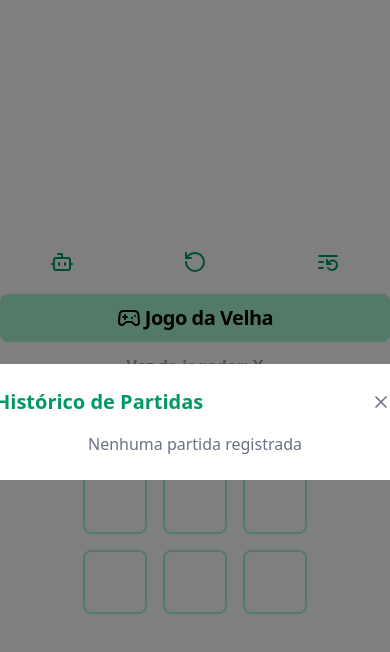
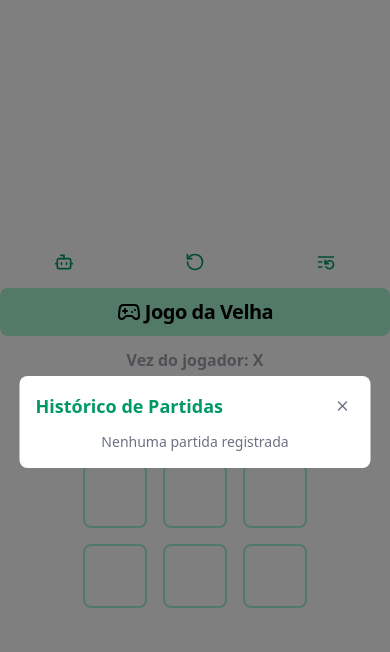
Before and after one commit to Tonybsilva-dev/tic-tac-toe-ai, a React (Vite) app: page / in a window 390 px wide. Both pictures are taken after a click on the button 327 px from the left and 262 px from the top of the page. Shown: the top 652 px of the page. Built offline with nearby package versions, Linux system fonts and the light colour scheme.

Commit message:
fix: dialog responsivity

```diff
--- a/src/components/game-history.tsx
+++ b/src/components/game-history.tsx
@@ -3,6 +3,7 @@ import type { GameHistory as GameHistoryType } from "../helpers/game-history.hel
 import { useState, useEffect } from "react";
 import * as Dialog from "@radix-ui/react-dialog";
 import { X } from "lucide-react";
+import { formatDate } from "../helpers/date-formatter.helper";
 
 type GameHistoryProps = {
   isOpen: boolean;
@@ -22,30 +23,30 @@ const GameHistory = ({ isOpen, onClose }: GameHistoryProps) => {
     <Dialog.Root open={isOpen} onOpenChange={onClose}>
       <Dialog.Portal>
         <Dialog.Overlay className="fixed inset-0 bg-black/50 data-[state=open]:animate-in data-[state=closed]:animate-out data-[state=closed]:fade-out-0 data-[state=open]:fade-in-0" />
-        <Dialog.Content className="fixed left-[50%] top-[50%] translate-x-[-50%] translate-y-[-50%] bg-white p-6 rounded-lg w-[28rem] max-h-[80vh] overflow-y-auto data-[state=open]:animate-in data-[state=closed]:animate-out data-[state=closed]:fade-out-0 data-[state=open]:fade-in-0 data-[state=closed]:zoom-out-95 data-[state=open]:zoom-in-95 data-[state=closed]:slide-out-to-left-1/2 data-[state=closed]:slide-out-to-top-[48%] data-[state=open]:slide-in-from-left-1/2 data-[state=open]:slide-in-from-top-[48%]">
-          <div className="flex justify-between items-center mb-4">
-            <Dialog.Title className="text-xl font-bold text-emerald-600">
+        <Dialog.Content className="fixed left-[50%] top-[50%] translate-x-[-50%] translate-y-[-50%] bg-white p-4 sm:p-6 rounded-lg w-[90%] sm:w-[28rem] max-h-[80vh] overflow-y-auto data-[state=open]:animate-in data-[state=closed]:animate-out data-[state=closed]:fade-out-0 data-[state=open]:fade-in-0 data-[state=closed]:zoom-out-95 data-[state=open]:zoom-in-95 data-[state=closed]:slide-out-to-left-1/2 data-[state=closed]:slide-out-to-top-[48%] data-[state=open]:slide-in-from-left-1/2 data-[state=open]:slide-in-from-top-[48%]">
+          <div className="flex justify-between items-center mb-3 sm:mb-4">
+            <Dialog.Title className="text-lg sm:text-xl font-bold text-emerald-600">
               Histórico de Partidas
             </Dialog.Title>
             <Dialog.Close className="text-gray-500 hover:text-gray-700 p-1 hover:bg-gray-100 transition-colors">
-              <X className="w-5 h-5" />
+              <X className="w-4 h-4 sm:w-5 sm:h-5" />
             </Dialog.Close>
           </div>
 
           {history.length === 0 ? (
-            <p className="text-gray-500 text-center">Nenhuma partida registrada</p>
+            <p className="text-sm sm:text-base text-gray-500 text-center">Nenhuma partida registrada</p>
           ) : (
             <div className="space-y-2">
               {history.map((game) => (
                 <div
                   key={game.timestamp}
-                  className="p-3 rounded-lg bg-emerald-50 border border-emerald-100"
+                  className="p-2 sm:p-3 rounded-lg bg-emerald-50 border border-emerald-100"
                 >
-                  <div className="flex justify-between items-center">
-                    <span className="font-medium">
+                  <div className="flex flex-col sm:flex-row sm:justify-between sm:items-center gap-1 sm:gap-0">
+                    <span className="font-medium text-sm sm:text-base">
                       {game.winner === null ? "Empate" : `Jogador ${game.winner} venceu`}
                     </span>
-                    <span className="text-sm text-gray-500">{game.timestamp}</span>
+                    <span className="text-xs sm:text-sm text-gray-500">{formatDate(game.timestamp)}</span>
                   </div>
                 </div>
               ))}
--- a/src/components/tool-buttons.tsx
+++ b/src/components/tool-buttons.tsx
@@ -10,7 +10,7 @@ const ToolButtons = () => {
 
   return (
     <>
-      <div className="flex w-full items-center justify-between text-center mx-auto gap-2">
+      <div className="flex w-full items-center justify-between text-center mx-auto gap-1 sm:gap-2">
         <div className="flex-1">
           <ToolButton
             icon={BotIcon}
--- a/src/components/ui/tool-button.tsx
+++ b/src/components/ui/tool-button.tsx
@@ -13,13 +13,13 @@ export const ToolButton = ({ icon: Icon, tooltip, onClick, isActive = false }: T
     <Tooltip content={tooltip} side="top">
       <button
         onClick={onClick}
-        className={`group w-full p-3 rounded-lg transition-all duration-200 flex items-center justify-center
+        className={`group w-full p-2 sm:p-3 rounded-lg transition-all duration-200 flex items-center justify-center
           ${isActive
             ? 'bg-emerald-200 hover:bg-emerald-200'
             : 'hover:bg-emerald-100'
           }`}
       >
-        <Icon className={`w-6 h-6 transition-transform duration-200
+        <Icon className={`w-5 h-5 sm:w-6 sm:h-6 transition-transform duration-200
           ${isActive
             ? 'text-emerald-800 group-hover:scale-110'
             : 'text-emerald-600 group-hover:scale-110'
--- /dev/null
+++ b/src/helpers/date-formatter.helper.ts
@@ -0,0 +1,14 @@
+export const formatDate = (dateString: string): string => {
+  const date = new Date(dateString);
+
+  const options: Intl.DateTimeFormatOptions = {
+    day: '2-digit',
+    month: '2-digit',
+    year: 'numeric',
+    hour: '2-digit',
+    minute: '2-digit',
+    hour12: false
+  };
+
+  return new Intl.DateTimeFormat('pt-BR', options).format(date);
+};
```
